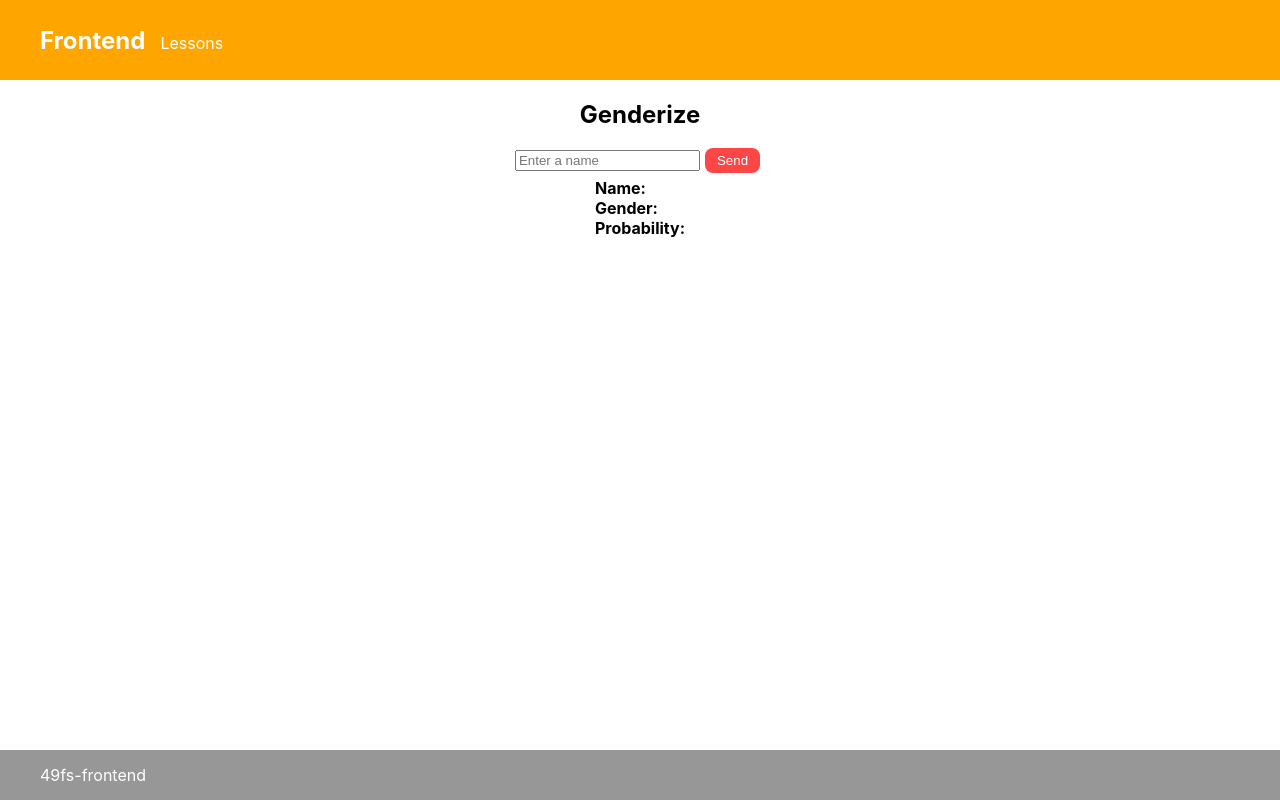
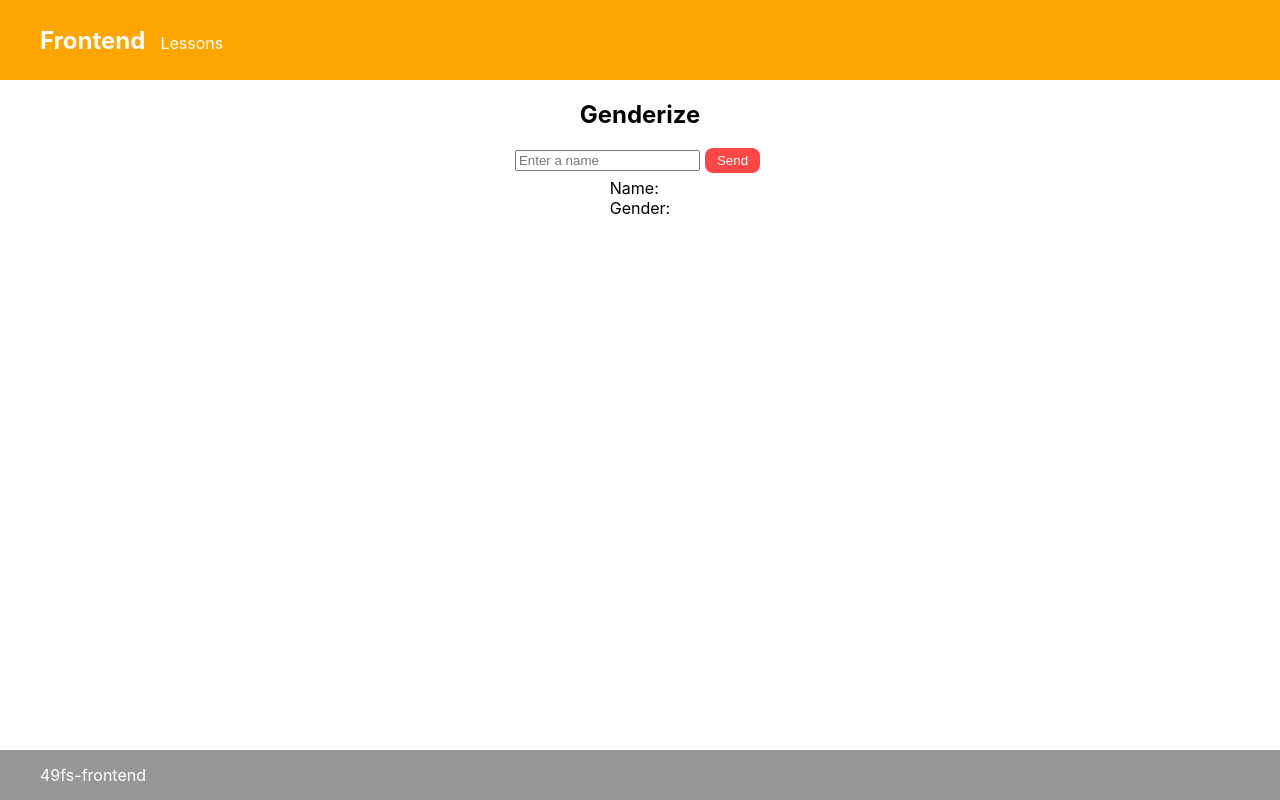
Before and after one commit to VolodymyrSinitsyn555/frontend_pro_ts, a React (Create React App) app: page /#/homework-12 in a window 1280 px wide. Built offline with nearby package versions, Linux system fonts and the light colour scheme.

Commit message:
commit 17

```diff
--- a/src/homeworks/homework12/Homework12.tsx
+++ b/src/homeworks/homework12/Homework12.tsx
@@ -38,15 +38,8 @@ export default function Homework12() {
       </form>
       {genderInfo && (
         <div>
-          <p>
-            <strong>Name:</strong> {genderInfo.name}
-          </p>
-          <p>
-            <strong>Gender:</strong> {genderInfo.gender}
-          </p>
-          <p>
-            <strong>Probability:</strong> {genderInfo.probability}
-          </p>
+          <p>Name: {genderInfo.name}</p>
+          <p>Gender: {genderInfo.gender}</p>
         </div>
       )}
     </div>
```
